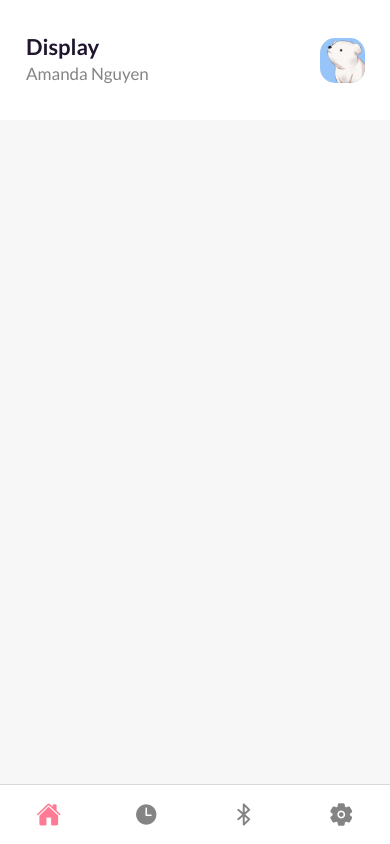
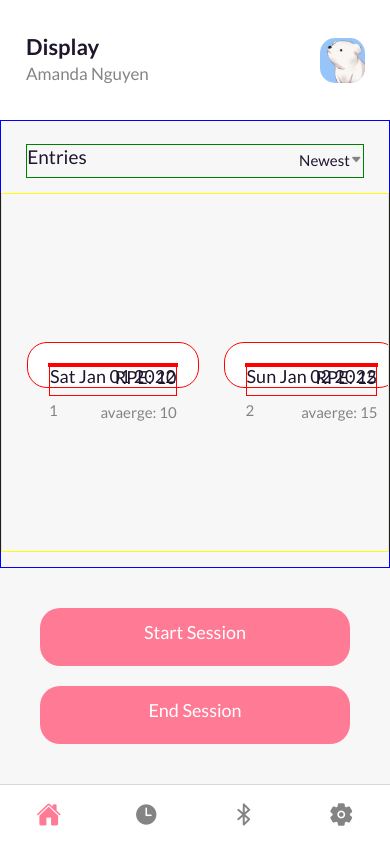
Before and after one commit to RepXcel/App, a React Native app: screen /TabNavigator in a window 390 px wide. Built offline with nearby package versions, Linux system fonts and the light colour scheme.

Commit message:
Add First Iteration of Display Screen with Screen Cards (unfinished)

```diff
--- /dev/null
+++ b/components/Cards/DataCards/DisplayCard.tsx
@@ -0,0 +1,85 @@
+import React, { FunctionComponent, ReactNode } from "react";
+import styled from "styled-components/native";
+import { View, GestureResponderEvent } from "react-native";
+
+// colors
+import { colors } from "../../colors";
+import RegularText from "../../Texts/RegularText";
+import SmallText from "../../Texts/SmallText";
+
+const TopView = styled.View`
+  flex-direction: row;
+  justify-content: flex-start;
+  height: 100%;
+  align-items: top;
+  flex: 2;
+  border: 1px red;
+`;
+
+const BottomView = styled.View`
+  border: 1px red;
+  flex: 1;
+`;
+
+//types
+import { Session } from "../../../data/dataStructure";
+import ScreenCard from "../ScreenCard";
+
+interface CardProps<T> {
+  onPress?: ((event: GestureResponderEvent) => void) | undefined;
+  children: ReactNode;
+  data: T;
+}
+
+const HistoryEntryCard: FunctionComponent<CardProps<Session>> = (props) => {
+  return (
+    <ScreenCard onPress={props.onPress} data={props.data}>
+      <TopView>
+        <View>
+          <RegularText
+            textStyles={{
+              color: colors.secondary,
+              textAlign: "left",
+              marginBottom: 5,
+              borderColor: "red",
+              borderWidth: 1,
+            }}
+          >
+            {props.data.startDate.toDateString()}
+          </RegularText>
+          <SmallText
+            textStyles={{
+              textAlign: "left",
+              color: colors.darkgray,
+            }}
+          >
+            {props.data.id}
+          </SmallText>
+        </View>
+      </TopView>
+      <BottomView>
+        <RegularText
+          textStyles={{
+            color: colors.secondary,
+            textAlign: "right",
+            marginBottom: 5,
+          }}
+        >
+          {/*get RPE*/}
+          {"RPE: " + props.data.velocities[0].velocity}
+        </RegularText>
+        <SmallText
+          textStyles={{
+            textAlign: "right",
+            color: colors.darkgray,
+          }}
+        >
+          {/*get average*/}
+          {"avaerge: " + props.data.velocities[0].velocity}
+        </SmallText>
+      </BottomView>
+    </ScreenCard>
+  );
+};
+
+export default HistoryEntryCard;
--- /dev/null
+++ b/components/Cards/HorizontalCardList.tsx
@@ -0,0 +1,73 @@
+import React, { FunctionComponent } from "react";
+import styled from "styled-components/native";
+import IonIcon from "@expo/vector-icons/Ionicons";
+
+// custom components
+import { colors } from "../colors";
+import RegularText from "../Texts/RegularText";
+import SmallText from "../Texts/SmallText";
+
+const CardItemSectionBackground = styled.View`
+  width: 100%;
+  padding-bottom: 15px;
+  padding-top: 23px;
+  flex: 2;
+  border: 1px blue;
+  align-items: center;
+`;
+
+const CardItemRow = styled.View`
+  border: 1px green;
+  flex-direction: row;
+  justify-content: space-between;
+  align-items: center;
+  width: 87%;
+  margin-bottom: 15px;
+`;
+
+const CardItemList = styled.FlatList`
+  width: 100%;
+  flex: 1;
+  padding-left: 25px;
+  padding-bottom: 15px;
+  border: 1px yellow;
+`;
+
+// types
+import { CardListProps } from "./types";
+
+const HorizontalCardList = <T extends unknown>({
+  title,
+  subtitle,
+  renderItemComponent: RenderItemComponent,
+  keyExtractor,
+  data,
+}: CardListProps<T>) => {
+  return (
+    <CardItemSectionBackground>
+      <CardItemRow>
+        <RegularText textStyles={{ fontSize: 19, color: colors.secondary }}>
+          {title}
+        </RegularText>
+        <SmallText textStyles={{ color: colors.secondary }}>
+          {subtitle}
+          <IonIcon name='caret-down' size={13} color={colors.darkgray} />
+        </SmallText>
+      </CardItemRow>
+      <CardItemList
+        data={data}
+        horizontal={true}
+        showsHorizontalScrollIndicator={false}
+        contentContainerStyle={{
+          paddingRight: 25,
+          alignItems: "center",
+        }}
+        keyExtractor={keyExtractor as ((item: unknown) => string) | undefined}
+        // keyExtractor={({ id }: any) => id.toString()}
+        renderItem={({ item }) => <RenderItemComponent item={item as T} />}
+      />
+    </CardItemSectionBackground>
+  );
+};
+
+export default HorizontalCardList;
--- /dev/null
+++ b/components/Cards/ScreenCard.tsx
@@ -0,0 +1,27 @@
+import React, { FunctionComponent, ReactNode } from "react";
+import styled from "styled-components/native";
+import { colors } from "../colors";
+
+const Card = styled.TouchableOpacity`
+  min-width: 0%;
+  min-height: 100%;
+  margin-right: 25px;
+  background-color: ${colors.white};
+  padding: 20px;
+  border-radius: 20px;
+  border: 1px red;
+`;
+
+// Use a generic type parameter T for the CardProps
+import { CardProps } from "./types";
+
+// Use the generic type parameter T for the FunctionComponent
+const ScreenCard: FunctionComponent<CardProps<any>> = (props) => {
+  return (
+    <Card style={props.viewStyles} onPress={props.onPress}>
+      {props.children}
+    </Card>
+  );
+};
+
+export default ScreenCard;
--- a/screens/Display.tsx
+++ b/screens/Display.tsx
@@ -5,17 +5,61 @@ import styled from "styled-components/native";
 // custom components
 import { colors } from "../components/colors";
 import { Container } from "../components/shared";
+import RegularButton, {
+  BottomButtonContainer,
+} from "../components/Buttons/RegularButton";
+import { StackScreenProps } from "@react-navigation/stack";
+import { TabParamList } from "../navigation/TabNavigator";
+import { sessionData } from "../assets/tempdata/tempData";
+import ScreenCard from "../components/Cards/ScreenCard";
+import HorizontalCardList from "../components/Cards/HorizontalCardList";
+import { Session } from "../data/dataStructure";
+import VerticalCardList from "../components/Cards/VerticalCardList";
+import HistoryEntryCard from "../components/Cards/DataCards/HistoryEntryCard";
+import DisplayCard from "../components/Cards/DataCards/DisplayCard";
 
 const DisplayContainer = styled(Container)`
   background-color: ${colors.lightgray};
   width: 100%;
   flex: 1;
+  justify-content: flex-end;
 `;
 
-const Display: FunctionComponent = () => {
+type Props = StackScreenProps<TabParamList, "Display">;
+
+const Display: FunctionComponent<Props> = ({ navigation }) => {
   return (
     <DisplayContainer>
-      <StatusBar />
+      <StatusBar style='dark' />
+      <HorizontalCardList
+        title='Entries'
+        subtitle='Newest'
+        renderItemComponent={({ item }: { item: Session }) => (
+          <DisplayCard data={item}>
+            <></>
+          </DisplayCard>
+        )}
+        keyExtractor={(item) => item.id.toString()}
+        data={sessionData}
+      />
+      <BottomButtonContainer>
+        <RegularButton
+          onPress={() => {}}
+          btnStyles={{
+            marginBottom: 20,
+          }}
+        >
+          Start Session
+        </RegularButton>
+        <RegularButton
+          onPress={() => {}}
+          btnStyles={{
+            marginBottom: 20,
+          }}
+        >
+          End Session
+        </RegularButton>
+      </BottomButtonContainer>
     </DisplayContainer>
   );
 };
```
